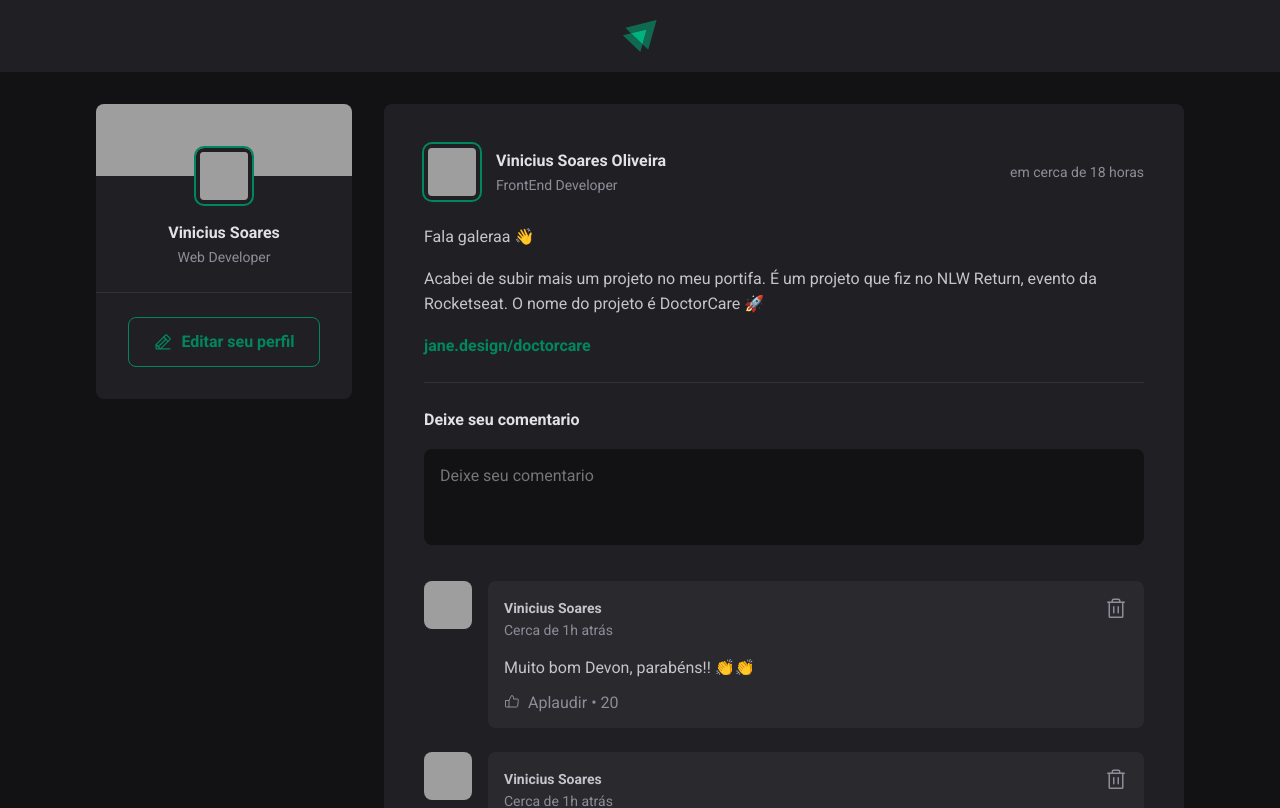
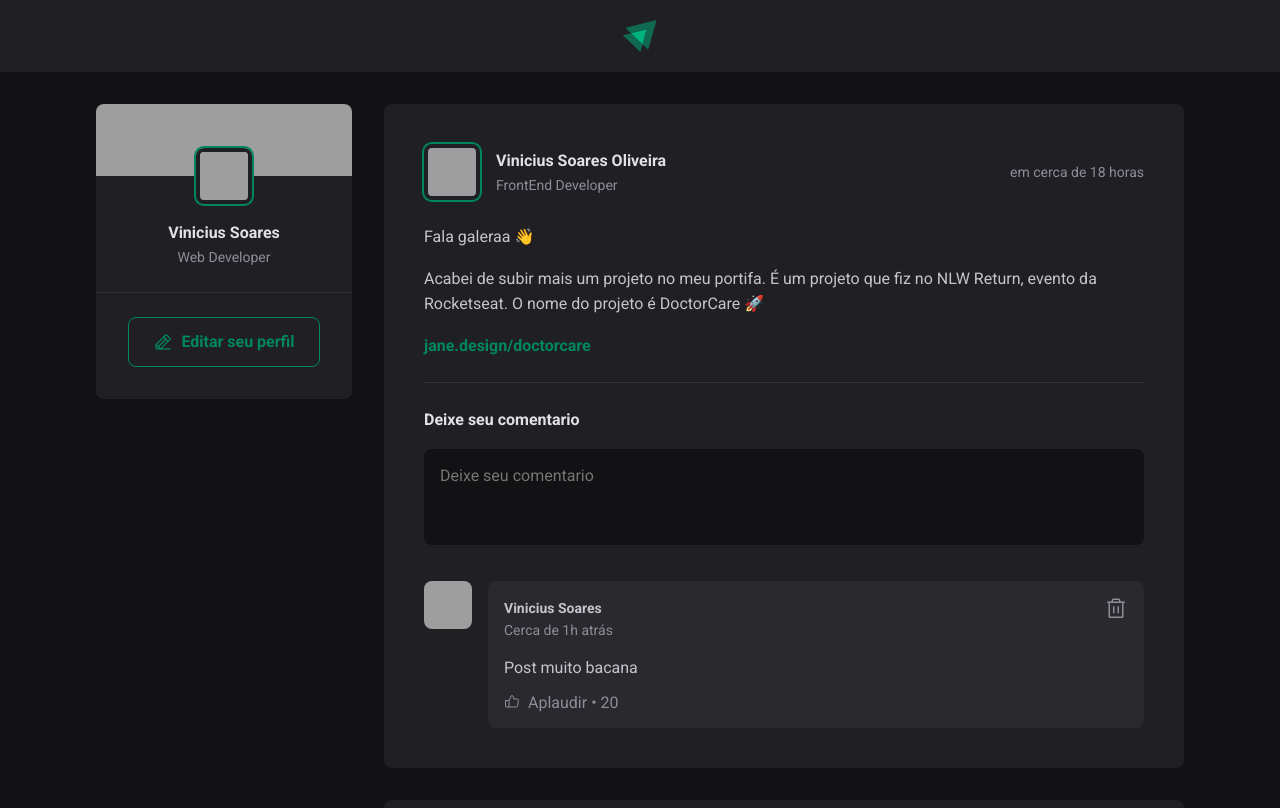
Before and after one commit to Vinicius-SO/Ignite_feed, a React (Vite) app: page / in a window 1280 px wide. Shown: the top 808 px of the page. Built offline with nearby package versions, Linux system fonts and the light colour scheme; grey boxes are pictures that could not be loaded.

Commit message:
Comment section: adding new comments

```diff
--- a/src/components/Comment.jsx
+++ b/src/components/Comment.jsx
@@ -3,7 +3,7 @@
 import styles from './Comment.module.css'
 
 
-export function Comment(){
+export function Comment({content}){
     return(
         <div className={styles.comment}>
                     <Avatar hasBorder={false} src="https://github.com/Vinicius-SO.png"/>
@@ -21,7 +21,7 @@
                                 </button>
                             </header>
 
-                            <p>Muito bom Devon, parabéns!! 👏👏</p>
+                            <p>{content}</p>
 
                             <footer>
                                 <button>
--- a/src/components/Post.jsx
+++ b/src/components/Post.jsx
@@ -11,18 +11,22 @@
     const publisheadAtFormated = format(publishedAt, "d 'de' LLLL 'às' HH:mm'h'", {locale:ptBr})
 
 
+    const [newCommentText, setNewCommentText] = useState('')
     const [comments, setComments] = useState([
-        1,
-        2,
-        3
+        "Post muito bacana",
+
     ])
 
 
     function handleCreateNewComment (){
         event.preventDefault()
-        console.log('handle')
-        setComments([...comments, comments.length+1])
-        console.log(comments)
+
+        setComments([...comments, newCommentText])
+        setNewCommentText('')
+    }
+
+    function handleCommentChange(){
+        setNewCommentText(event.target.value);
     }
 
 
@@ -51,9 +55,9 @@
             <div className={styles.content}>
                 {content.map(line => {
                     if (line.type === 'paragraph') {
-                        return <p>{line.content}</p>;
+                        return <p key={line.content}>{line.content}</p>;
                     } else if (line.type === 'link') {
-                        return <p><a href="#">{line.content}</a></p>
+                        return <p key={line.content}><a href="#">{line.content}</a></p>
                     }
                 })}
             </div>
@@ -61,7 +65,7 @@
             <form onSubmit={handleCreateNewComment} className={styles.commentForm}>
                 <strong>Deixe seu comentario</strong>
 
-                <textarea placeholder="Deixe seu comentario"/>
+                <textarea onChange={handleCommentChange} value={newCommentText} name='comment' placeholder="Deixe seu comentario"/>
 
                 <footer>
                     <button type="submit">Comentar</button>
@@ -69,8 +73,8 @@
             </form>
 
             <div className={styles.commentList}>
-                {comments.map(()=>(
-                    <Comment></Comment>
+                {comments.map(comment=>(
+                    <Comment key={comment} content={comment} />
                 )
                 )}
             </div>
```
